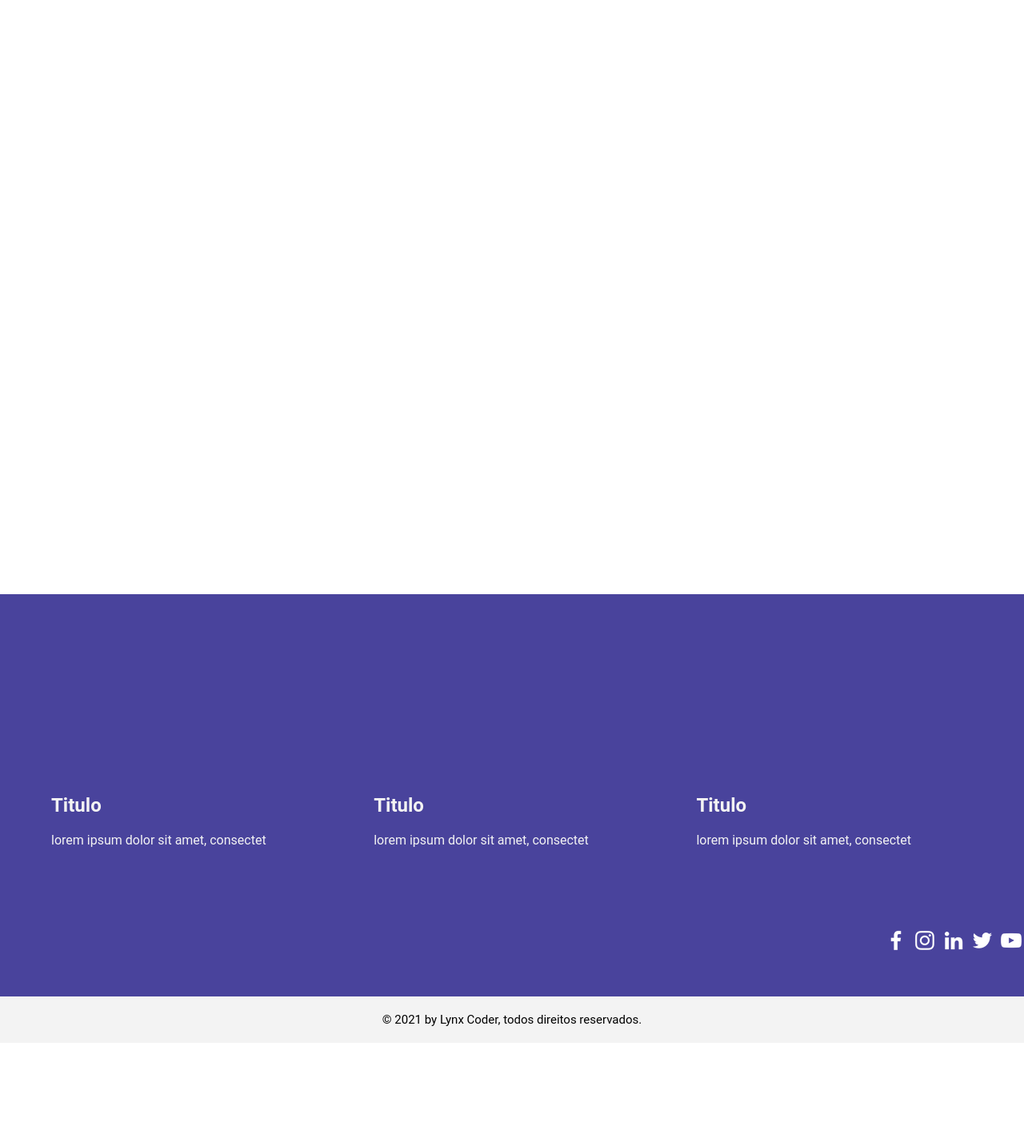
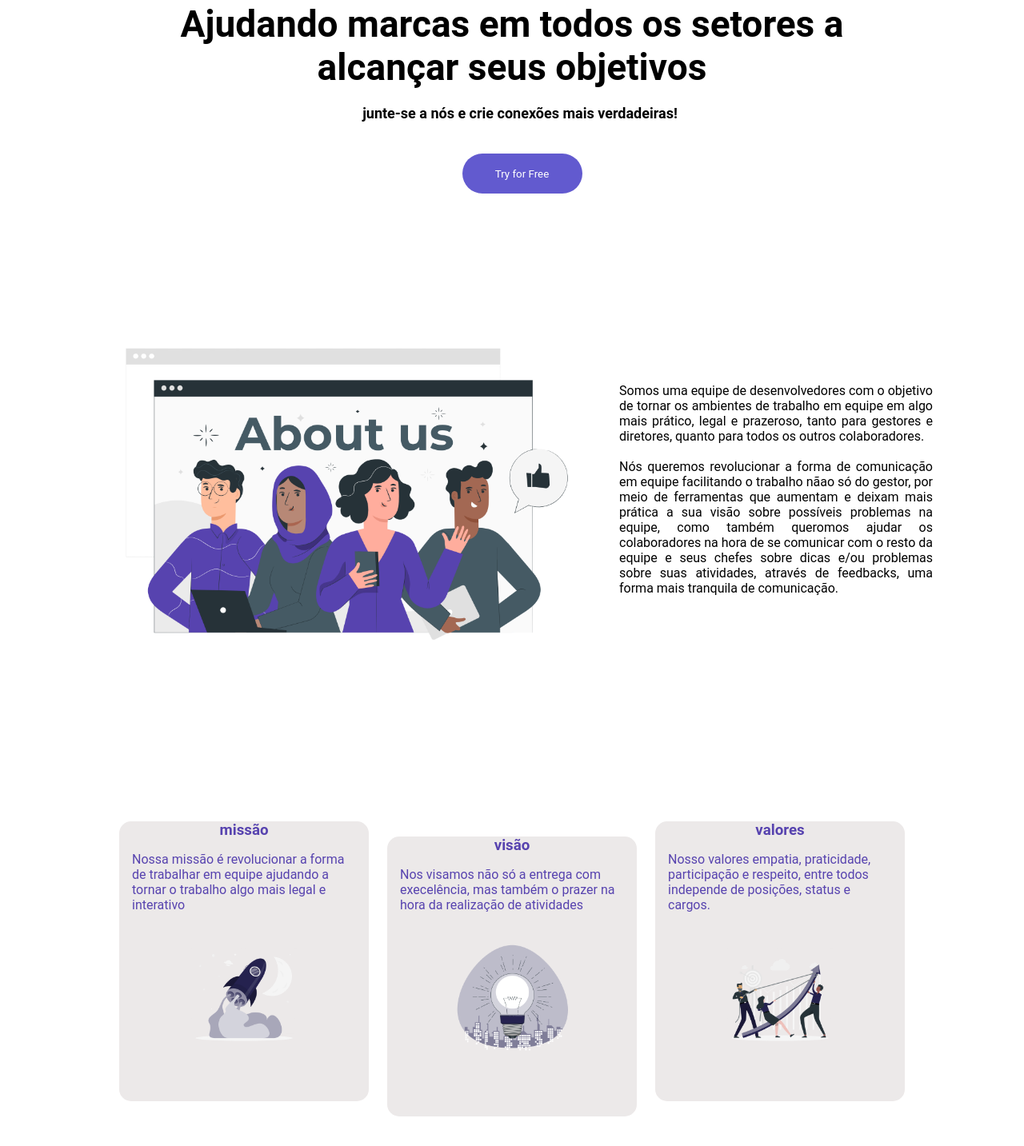
Before and after one commit to ItalloGomes/LynxCoder, a plain HTML site: page SiteInstitucional/Sobre.html in a window 1280 px wide. Shown: the part 207-1640 px from the top of the page at 80% size. Before the commit the page ends 1511 px from the top, so only its background shows below. Drawn offline with Linux system fonts and the light colour scheme.

Commit message:
página sobre e caixas de texto

```diff
--- a/SiteInstitucional/Sobre.html
+++ b/SiteInstitucional/Sobre.html
@@ -1,5 +1,6 @@
 <!DOCTYPE html>
 <html lang="pt-br">
+
 <head>
     <meta charset="UTF-8">
     <meta http-equiv="X-UA-Compatible" content="IE=edge">
@@ -9,6 +10,7 @@
     <link rel="stylesheet" href="assets/css/estiloSobre.css">
     <title>Lynx Coder | Sobre</title>
 </head>
+
 <body>
 
     <header>
@@ -23,7 +25,95 @@
         </nav>
     </header>
 
-    <br><br><br><br><br><br><br><br><br><br><br><br><br><br><br><br><br><br><br><br><br><br><br><br><br><br><br><br><br><br><br><br><br><br><br><br><br><br><br><br><br><br><br><br><br><br><br><br><br><br>
+    <div class="container">
+        <div class="banner-um">
+
+            <div class="titulo">
+                <h1>Ajudando marcas em todos os setores a alcançar seus objetivos</h1>
+                <h3>junte-se a nós e crie conexões mais verdadeiras!</h3>
+
+                <button>Try for Free</button>
+            </div>
+        </div>
+    </div>
+
+    <div class="container">
+        <div class="banner-dois">
+            <img src="assets/img/About.png" alt="">
+
+            <p>Somos uma equipe de desenvolvedores com o objetivo de tornar os ambientes de trabalho
+                em equipe em algo mais prático, legal e prazeroso, tanto para gestores e diretores, quanto
+                para todos os outros colaboradores. <br><br>
+
+                Nós queremos revolucionar a forma de comunicação em equipe facilitando o trabalho nãao só do gestor,
+                por meio de ferramentas que aumentam e deixam mais prática a sua visão sobre possíveis problemas na
+                equipe,
+                como também queromos ajudar os colaboradores na hora de se comunicar com o resto da equipe e seus chefes
+                sobre
+                dicas e/ou problemas sobre suas atividades, através de feedbacks, uma forma mais tranquila de
+                comunicação.</p>
+
+
+
+        </div>
+    </div>
+
+    <div class="container">
+        <div class="box">
+            <div class="box-item">
+                <h3>missão</h3>
+                <p>Nossa missão é revolucionar a forma de trabalhar em equipe
+                    ajudando a tornar o trabalho algo mais legal e interativo
+                </p>
+                <img src="assets/img/mission.png" alt="">
+            </div>
+
+            <div class="box-item">
+                <h3>visão</h3>
+                <p>Nos visamos não só a entrega com execelência, mas também
+                    o prazer na hora da realização de atividades
+
+                </p>
+                <img src="assets/img/vision.png" alt="">
+            </div>
+
+            <div class="box-item">
+                <h3>valores</h3>
+                <p>Nosso valores empatia, praticidade, participação e respeito, entre todos
+                    independe de posições, status e cargos.
+
+                </p>
+                <img src="assets/img/values.png" alt="">
+            </div>
+        </div>
+    </div>
+
+    <div class="container">
+        <div class="team">
+            <p>conheça nosso time de desenvolvimento</p>
+            <div class="team-item">
+                <!-- <h3>Aleff Kelvin</h3> -->
+                <img src="assets/img/mission.png" alt="">
+                <!-- <h3>Daniel</h3> -->
+                <img src="assets/img/mission.png" alt="">
+                <!-- <h3>Fabiane</h3> -->
+                <img src="assets/img/mission.png" alt="">
+
+            </div>
+            <div class="team-item">
+                <img src="assets/img/mission.png" alt="">
+                <img src="assets/img/mission.png" alt="">
+                <img src="assets/img/mission.png" alt="">
+            </div>
+        </div>
+
+    </div>
+
+
+
+
+
+
 
     <footer>
         <div class="footer-info">
@@ -59,4 +149,5 @@
     </footer>
 
 </body>
+
 </html>
--- a/SiteInstitucional/assets/css/estiloSobre.css
+++ b/SiteInstitucional/assets/css/estiloSobre.css
@@ -0,0 +1,121 @@
+
+.body {
+    background-color: #ffffffa2;
+}
+
+
+.titulo {
+    padding-top: 200px;
+    margin: 10px 100px 20px 100px;
+    text-align: center;
+    font-size: 23px;
+    align-items: center;
+}
+
+.titulo h3 {
+    font-size: 18px;
+    margin: 20px 10px 20px 30px;
+}
+
+.titulo button {
+    margin: 20px 5px 5px 30px;
+    height: 50px;
+    width: 150px;
+    background-color: #625ACF;
+    color: #fff;
+
+    border-radius: 50px;
+    border: none;
+    cursor: pointer;
+    transition: background-color .5s ease-in-out;
+}
+
+
+.titulo button:hover {
+    background: #847ee2;
+}
+
+
+.banner-dois {
+
+
+    width: 100%;
+    display: flex;
+    align-items: center;
+    justify-content: space-around;
+    padding: 20px 0;
+    margin-bottom: 50px;
+}
+
+.banner-dois img {
+
+    height: 640px;
+    width: 700px;
+    margin: 0 20px 20px 50px;
+    float: left;
+
+}
+
+.banner-dois p {
+    margin-bottom: 10px;
+    text-align: justify;
+    width: 50%;
+    margin-right: 50px;
+}
+
+
+.box img {
+    height: 180px;
+    padding: 4%;
+}
+
+.box {
+    padding-bottom: 215px;
+
+
+}
+
+.box-item {
+    text-align: center;
+    display: inline-block;
+    width: 27%;
+    height: 350px;
+    padding: 0%;
+    background-color: rgb(236, 233, 233);
+    margin: 10px 10px 10px 10px;
+    border-radius: 15px;
+    color: #5743af;
+}
+
+.box-item p {
+    padding: 5%;
+    text-align: start;
+}
+
+.team {
+    height: 500px;
+    color: #5743af;
+    background-color: rgb(236, 233, 233);
+    border-radius: 20px;
+    margin-bottom: 200px;
+
+}
+
+.team-item img {
+    height: 180px;
+    width: 180px;
+    margin: 0 30px 0 30px;
+}
+
+.team-item {
+    display: inline-block;
+    padding: 0;
+    margin: 0;
+    /* padding:  10% 0 10%;
+     */
+}
+
+.team p {
+    font-size: 20px;
+    padding: 3%;
+}
```
Also changed, not shown: SiteInstitucional/index.html (+14 -20 lines), SiteInstitucional/assets/img/About us page-pana.png (added), SiteInstitucional/assets/img/about.png (added), SiteInstitucional/assets/img/mission.png (added), SiteInstitucional/assets/img/values.png (added), SiteInstitucional/assets/img/vision.png (added).
